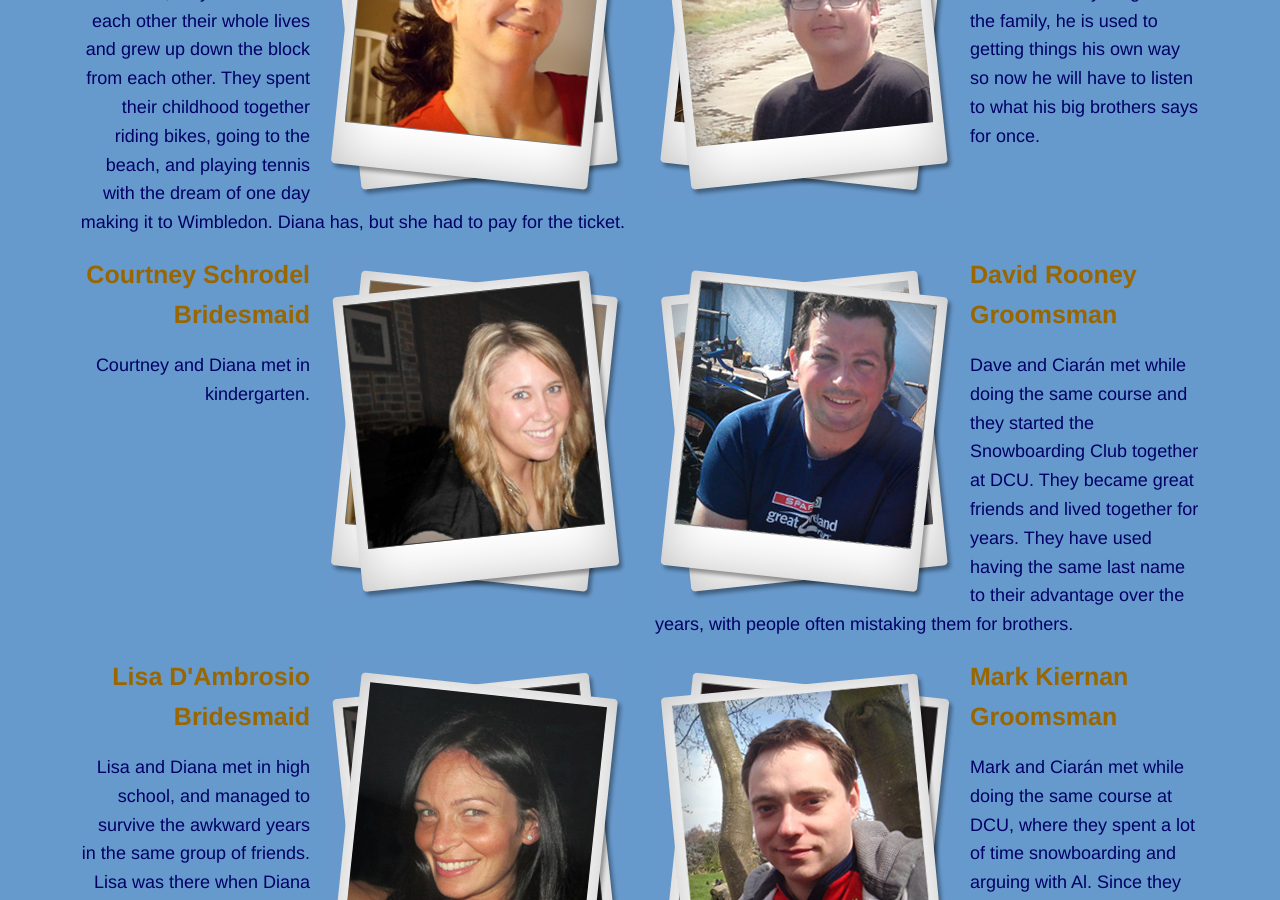
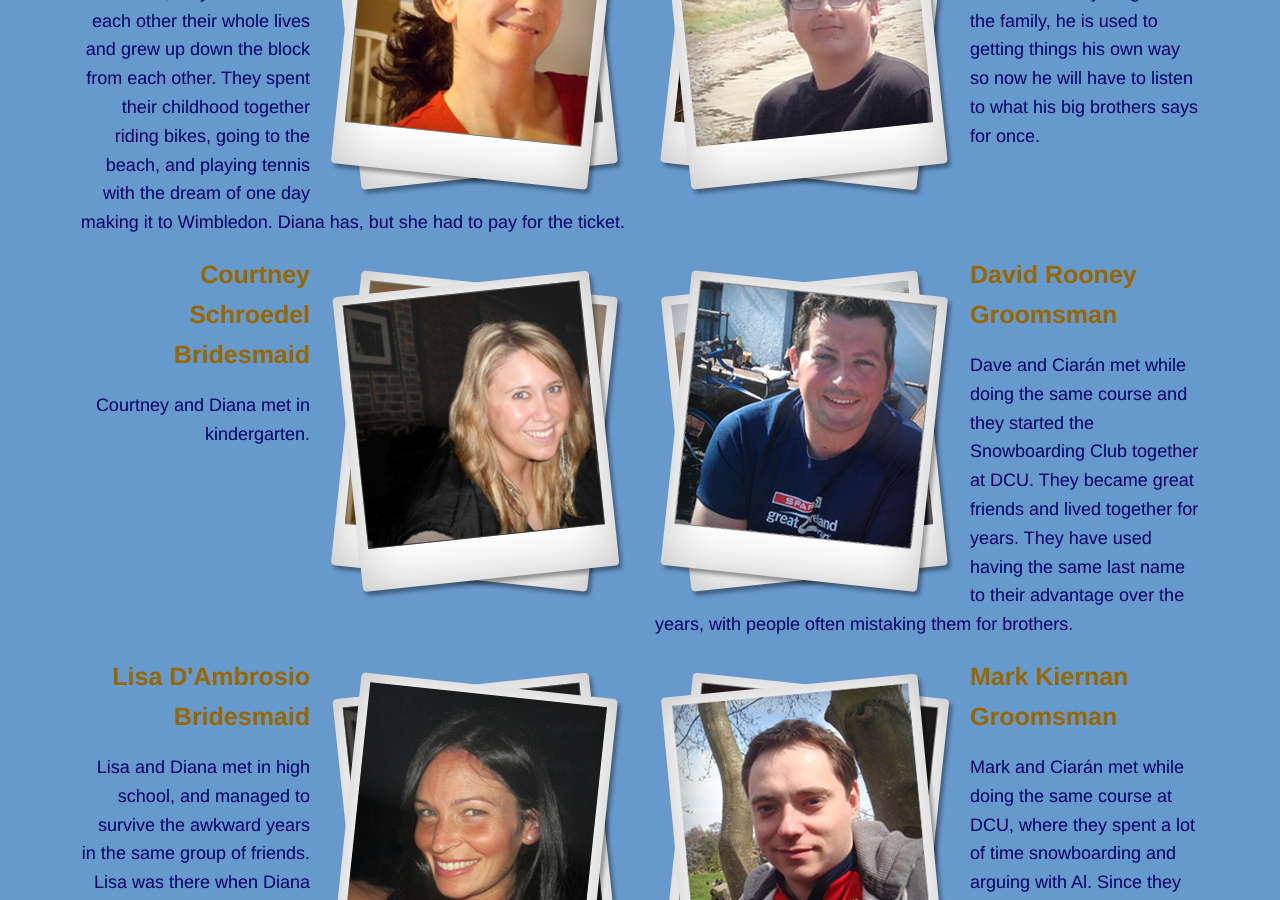
Before and after one commit to CiaranR/diana-and-ciaran, a Jekyll site: the page built from _posts/2012-12-21-Our-Wedding-Party.html, in a window 1280 px wide and 900 px high, scrolled down 828 px. Built offline with Jekyll 4.4.1, drawn with Linux system fonts in a browser that asks for light colours; some web fonts are replaced.

Commit message:
Courtney Schroedel

```diff
--- a/_posts/2012-12-21-Our-Wedding-Party.html
+++ b/_posts/2012-12-21-Our-Wedding-Party.html
@@ -44,8 +44,8 @@ permalink: /wedding-party
 		</div>
 		<div class="row">
 			<div class="six columns">
-				<img src="/images/party/courtney.jpg" title="Courtney Schrodel" alt="Courtney Schrodel" class="right pad-left-15" />
-				<p class="text-right"><strong>Courtney Schrodel<br />
+				<img src="/images/party/courtney.jpg" title="Courtney Schroedel" alt="Courtney Schroedel" class="right pad-left-15" />
+				<p class="text-right"><strong>Courtney Schroedel<br />
 				   Bridesmaid</strong></p>
 				<p class="text-right">Courtney and Diana met in kindergarten.</p>
 			</div>
```
